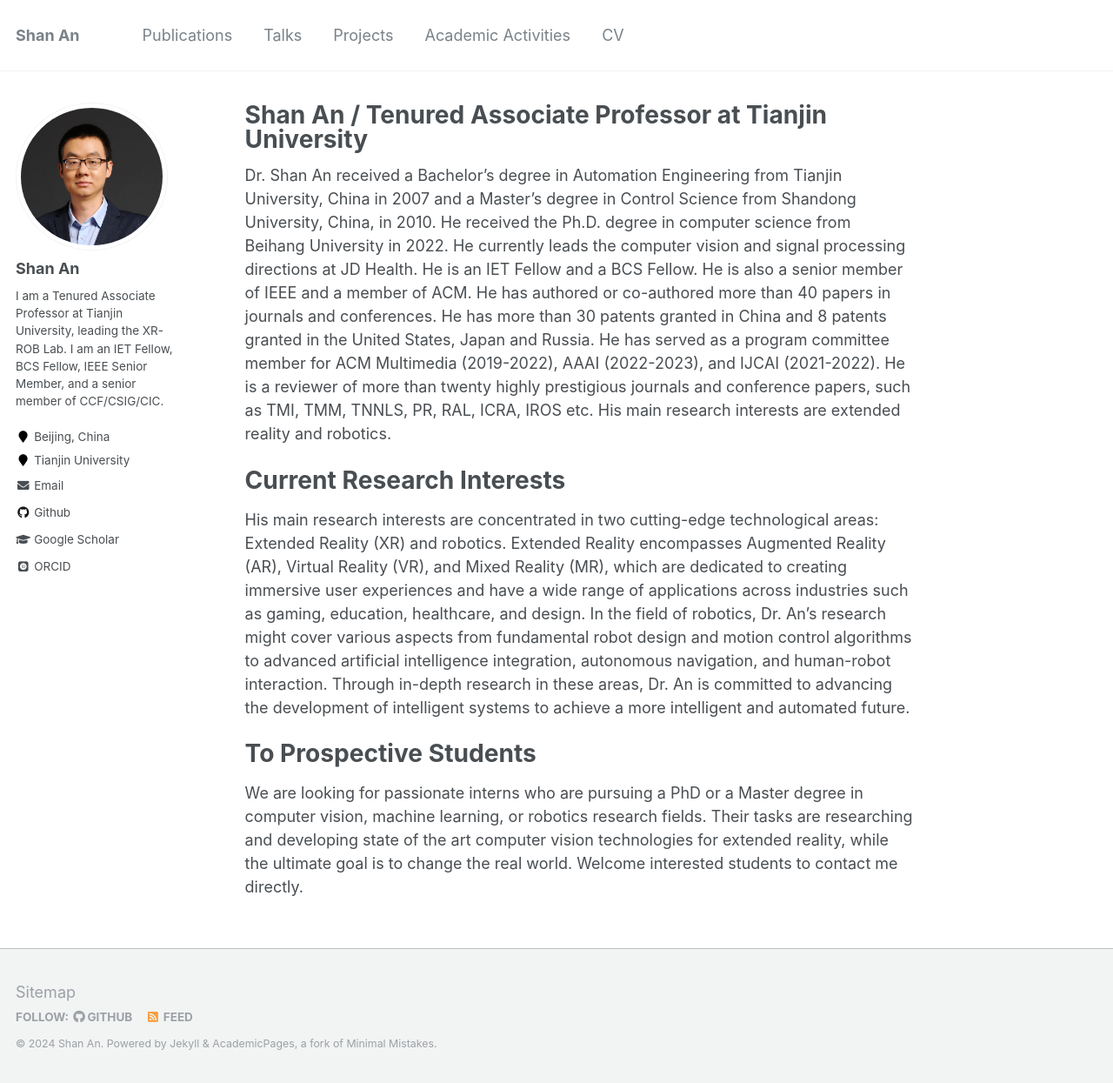
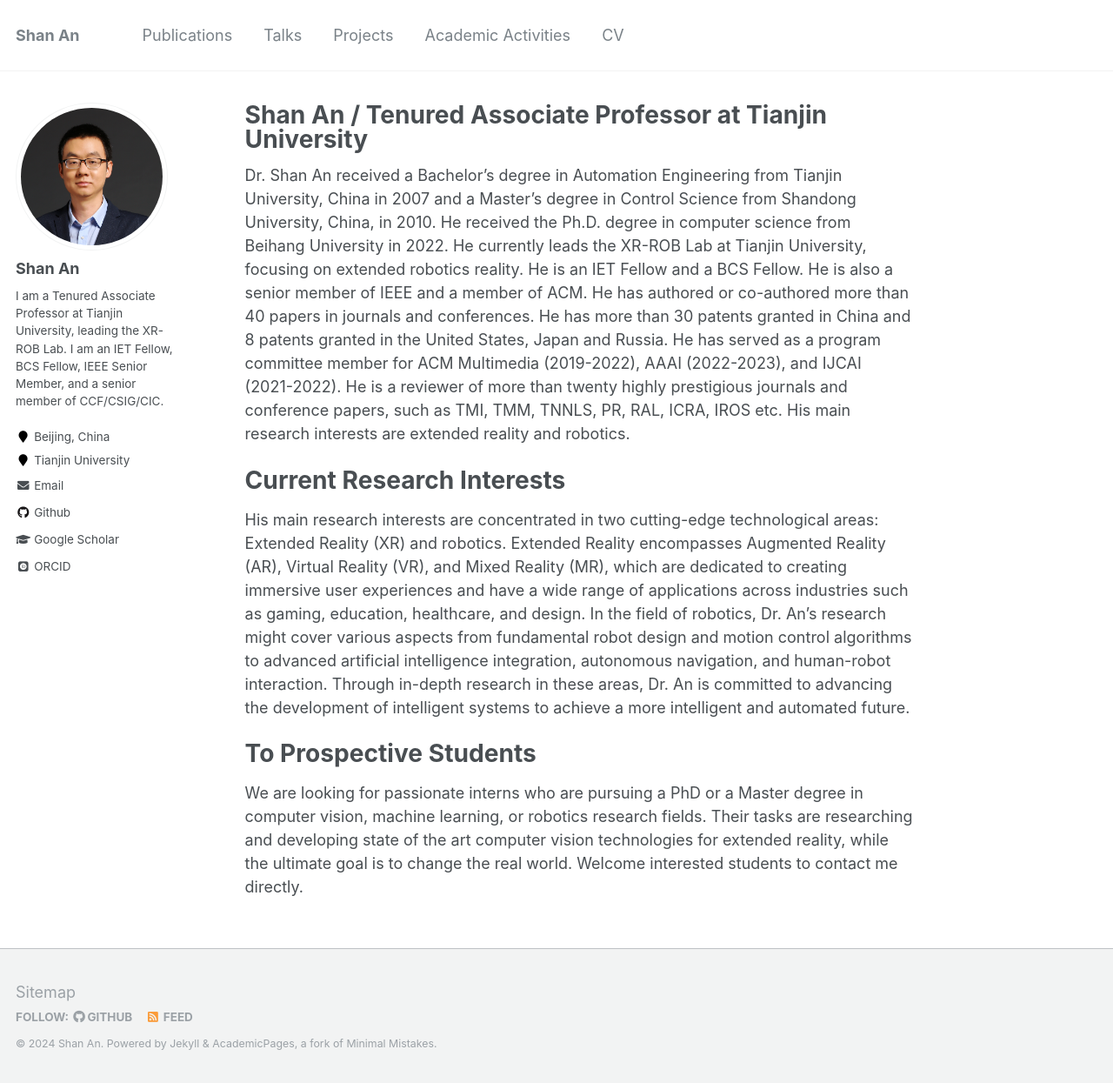
Before and after one commit to anshan-XR-ROB/anshan-XR-ROB.github.io, a Jekyll site: the page built from _pages/about.md, in a window 1280 px wide and 1245 px high. Shown: the whole window at 87% size. Built offline with Jekyll 4.4.1, drawn with Linux system fonts in a browser that asks for light colours; some web fonts are replaced.

Commit message:
Update about.md

```diff
--- a/_pages/about.md
+++ b/_pages/about.md
@@ -8,7 +8,7 @@
   - /about.html
 ---
 
-Dr. Shan An received a Bachelor's degree in Automation Engineering from Tianjin University, China in 2007 and a Master's degree in Control Science from Shandong University, China, in 2010. He received the Ph.D. degree in computer science from Beihang University in 2022. He currently leads the computer vision and signal processing directions at JD Health. He is an IET Fellow and a BCS Fellow. He is also a senior member of IEEE and a member of ACM. He has authored or co-authored more than 40 papers in journals and conferences. He has more than 30 patents granted in China and 8 patents granted in the United States, Japan and Russia. He has served as a program committee member for ACM Multimedia (2019-2022), AAAI (2022-2023), and IJCAI (2021-2022). He is a reviewer of more than twenty highly prestigious journals and conference papers, such as TMI, TMM, TNNLS, PR, RAL, ICRA, IROS etc. His main research interests are extended reality and robotics.
+Dr. Shan An received a Bachelor's degree in Automation Engineering from Tianjin University, China in 2007 and a Master's degree in Control Science from Shandong University, China, in 2010. He received the Ph.D. degree in computer science from Beihang University in 2022. He currently leads the XR-ROB Lab at Tianjin University, focusing on extended robotics reality. He is an IET Fellow and a BCS Fellow. He is also a senior member of IEEE and a member of ACM. He has authored or co-authored more than 40 papers in journals and conferences. He has more than 30 patents granted in China and 8 patents granted in the United States, Japan and Russia. He has served as a program committee member for ACM Multimedia (2019-2022), AAAI (2022-2023), and IJCAI (2021-2022). He is a reviewer of more than twenty highly prestigious journals and conference papers, such as TMI, TMM, TNNLS, PR, RAL, ICRA, IROS etc. His main research interests are extended reality and robotics.
 
 Current Research Interests
 ======
```
